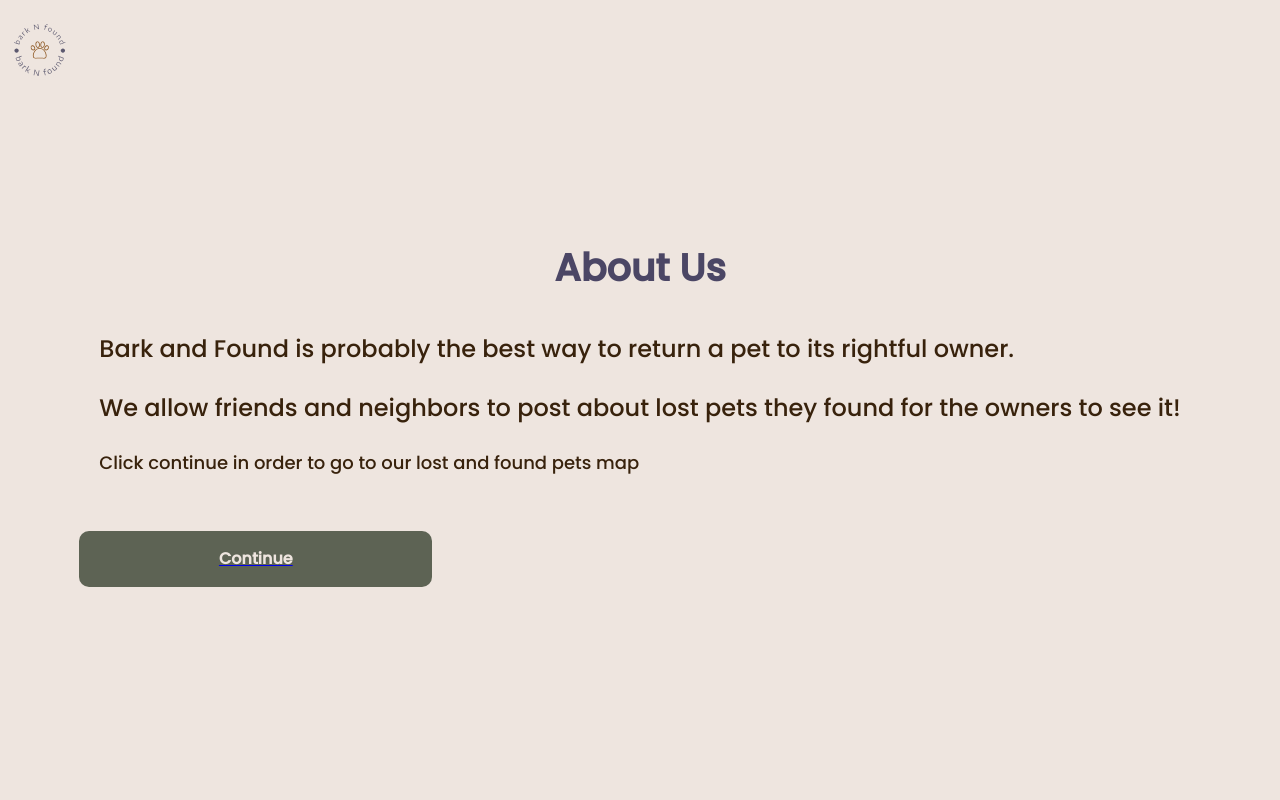
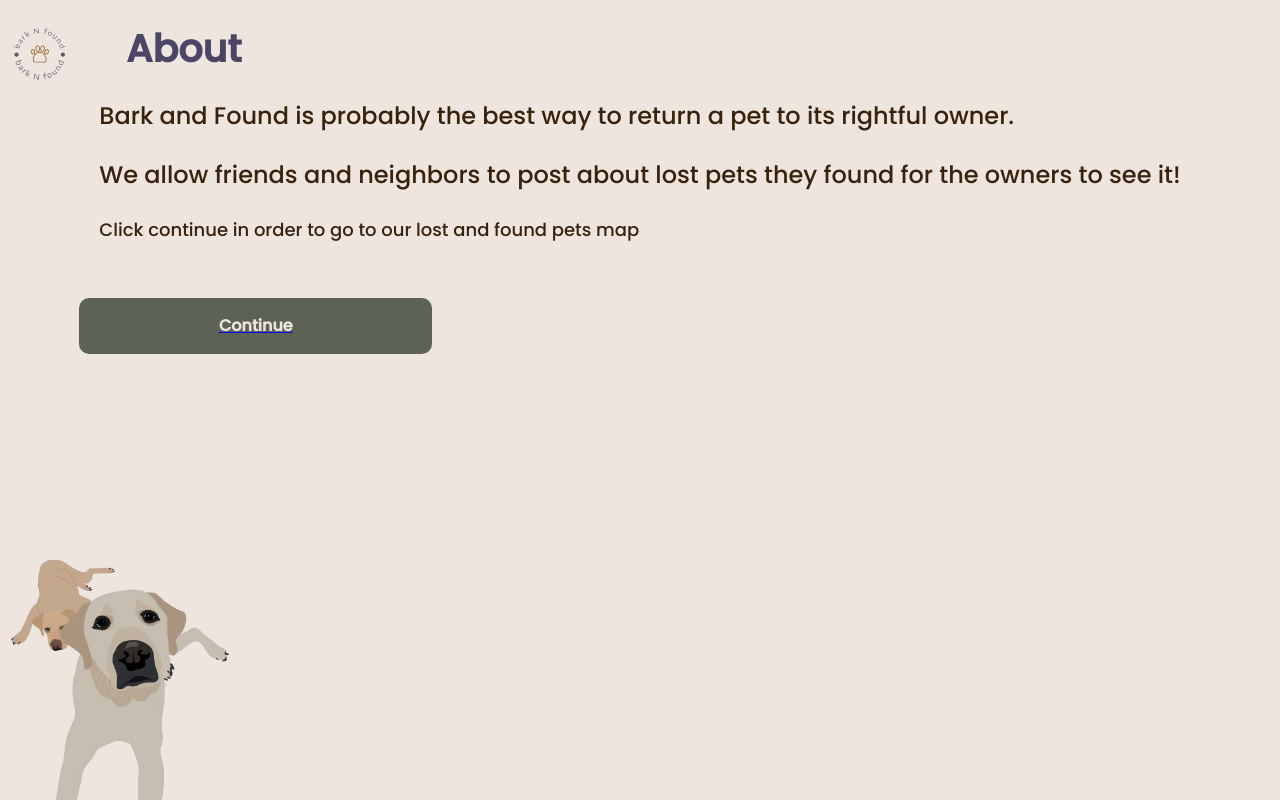
Before and after one commit to neelbram/Bark-N-Found, a Next.js app: page /about in a window 1280 px wide. Built offline with nearby package versions, Linux system fonts and the light colour scheme.

Commit message:
added a dog photo to about page

```diff
--- a/app/about/page.tsx
+++ b/app/about/page.tsx
@@ -3,16 +3,17 @@
 import TopBar from '../components/top-bar';
 import React from 'react';
 import Link from 'next/link';
+import Image from 'next/image';  // Use Next.js Image component for optimized images
 
 
 const About: React.FC = () => {
     return (
         <div className='screen'>
             <div className='top'>
-                <TopBar  title=""/>
+                <TopBar  title="About"/>
             </div>
-            <div className="background_color" style={{paddingRight: '24px', paddingLeft:'24px'}}>
-                <h1 className='center'>About Us</h1>
+            <div className="background_color" id='about-container' style={{paddingRight: '24px', paddingLeft:'24px'}}>
+                {/* <h1 className='center'>About Us</h1> */}
                     {/* <div style={{fontSize: '22px', textAlign: 'center'}}id='about-content'>
                         <p> Lost your beloved pet?</p>
                         <p> Found a pet wondering alone?</p>
@@ -23,12 +24,21 @@
                         <p>We allow friends and neighbors to post about lost pets they found for the owners to see it!</p>
                         <p id='click-continue'>Click continue in order to go to our lost and found pets map</p>
                     </div>
-                <Link href='/map-page'>
-                    <button className="main_button center h3 padding-all" style={{marginTop:'55px'}}>
-                        Continue
-                    </button>
-                </Link>
+                    <Link href='/map-page'>
+                        <button className="main_button center h3 padding-all" style={{marginTop:'55px'}}>
+                            Continue
+                        </button>
+                    </Link>
+
             </div>
+            <Image
+                src="/images/sad_dogs.png"  // Ensure the path is correct
+                alt="Sad Dog"
+                width={250}  // Adjust width as needed
+                height={300}  // Adjust height as needed
+                className="center"
+                id='sad-dogs'
+            />
         </div>
     );
 };
--- a/globals.css
+++ b/globals.css
@@ -952,6 +952,7 @@
   #about-content{
     color: #38220c;
     margin:20px;
+    margin-bottom:0px;
     font-size: 24px;
   }
 
@@ -976,3 +977,14 @@
   #map-info-header{
     margin-left: 10px;
   }
+
+#about-container{
+    max-height:calc(100vh - 150px);
+    margin-bottom: 30%;
+}
+
+#sad-dogs{
+    position: absolute;
+    bottom: 0px; /* Adjust distance from bottom as needed */
+    left: 0;
+}
```
Also changed, not shown: public/images/sad_dogs.jpg (added), public/images/sad_dogs.png (added).
